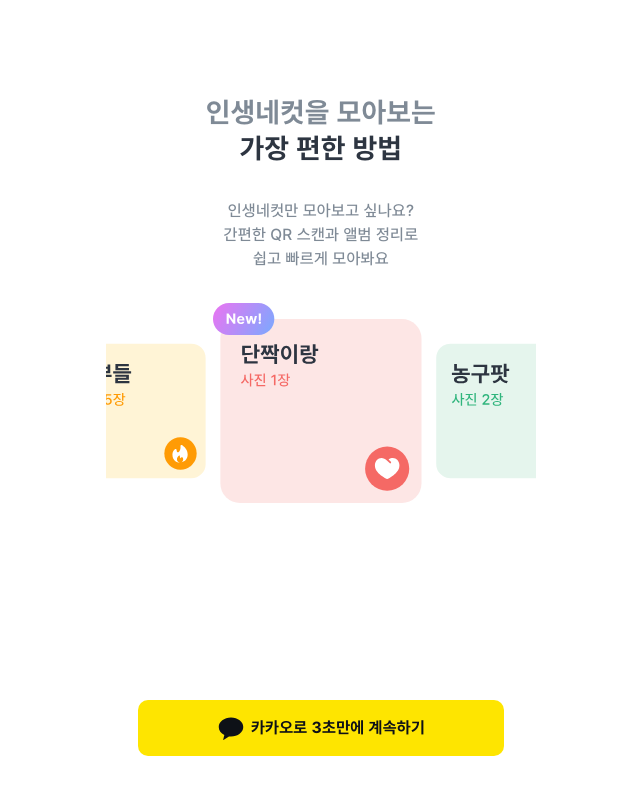
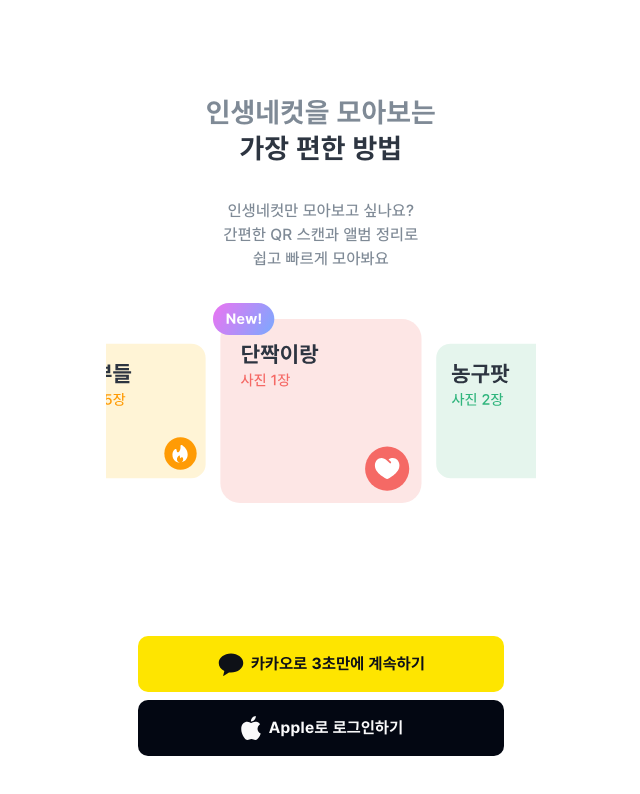
Before and after one commit to YAPP-Github/24th-Web-Team-3-FE, a Next.js app: page / in a window 1280 px wide. Shown: the top 794 px of the page, without its empty margins (319-959 px from the left). Built offline with nearby package versions, Linux system fonts and the light colour scheme; no server answers.

Commit message:
feat: 애플 로그인 버튼 추가

```diff
--- a/src/app/_component/LoginButton.tsx
+++ b/src/app/_component/LoginButton.tsx
@@ -6,17 +6,29 @@ import Icon from "@/common/Icon"
 import SquareButton from "@/common/SquareButton"
 
 const LoginButton = () => {
-  const handleSignIn = async () => {
+  const handleSignInWithKakao = async () => {
     await signIn("kakao", { callbackUrl: "/scanner" })
   }
 
+  const handleSignInWithApple = async () => {
+    await signIn("apple", { callbackUrl: "/scanner" })
+  }
+
   return (
-    <SquareButton
-      onClick={handleSignIn}
-      className="w-full bg-kakao-600 text-gray-1000 active:bg-kakao-700">
-      <Icon name={"kakaoLogo"} size={28}></Icon>
-      카카오로 3초만에 계속하기
-    </SquareButton>
+    <div className="flex flex-col gap-2">
+      <SquareButton
+        onClick={handleSignInWithKakao}
+        className="w-full bg-kakao-600 text-gray-1000 active:bg-kakao-700">
+        <Icon name={"kakaoLogo"} size={28}></Icon>
+        카카오로 3초만에 계속하기
+      </SquareButton>
+      <SquareButton
+        onClick={handleSignInWithApple}
+        className="w-full bg-gray-950 text-gray-50 active:bg-gray-1000">
+        <Icon name={"appleLogo"} size={24} color={"gray-50"}></Icon>
+        Apple로 로그인하기
+      </SquareButton>
+    </div>
   )
 }
 
--- a/src/common/Icon.tsx
+++ b/src/common/Icon.tsx
@@ -22,6 +22,7 @@ export type IconTypes =
   | "closeCircleBold"
   | "arrowRight"
   | "errorLogo"
+  | "appleLogo"
 
 export interface IconProps extends ComponentProps<"svg"> {
   name: IconTypes
--- a/src/libs/index.ts
+++ b/src/libs/index.ts
@@ -1,3 +1,7 @@
+export const WEBVIEW_USER_AGENT = "MafooApp"
+export const ANDROID_USER_AGENT = "android|Android"
+export const IOS_USER_AGENT = "iPhone|iPad|iPod"
+
 // 하루 필름인 경우는 지점별 도메인이 가변적
 // HARUFILM: "http://haru{숫자}.mx{숫자}.co.kr",
 export const FOUR_CUT_BRAND: Record<string, string> = {
@@ -38,3 +42,14 @@ export const isInternalLink = (url: string) => {
   const internalLinkRegex = /^\//
   return internalLinkRegex.test(url)
 }
+
+const getUserAgent = () => {
+  if (typeof window === "undefined") {
+    return ""
+  }
+  return window.navigator.userAgent
+}
+
+export const isWebView = () => RegExp(WEBVIEW_USER_AGENT).test(getUserAgent())
+export const isAndroid = () => RegExp(ANDROID_USER_AGENT).test(getUserAgent())
+export const isIOS = () => RegExp(IOS_USER_AGENT).test(getUserAgent())
```
Also changed, not shown: src/assets/appleLogo.svg (added), 1 other file (tests, documents, lock files or other folders).
